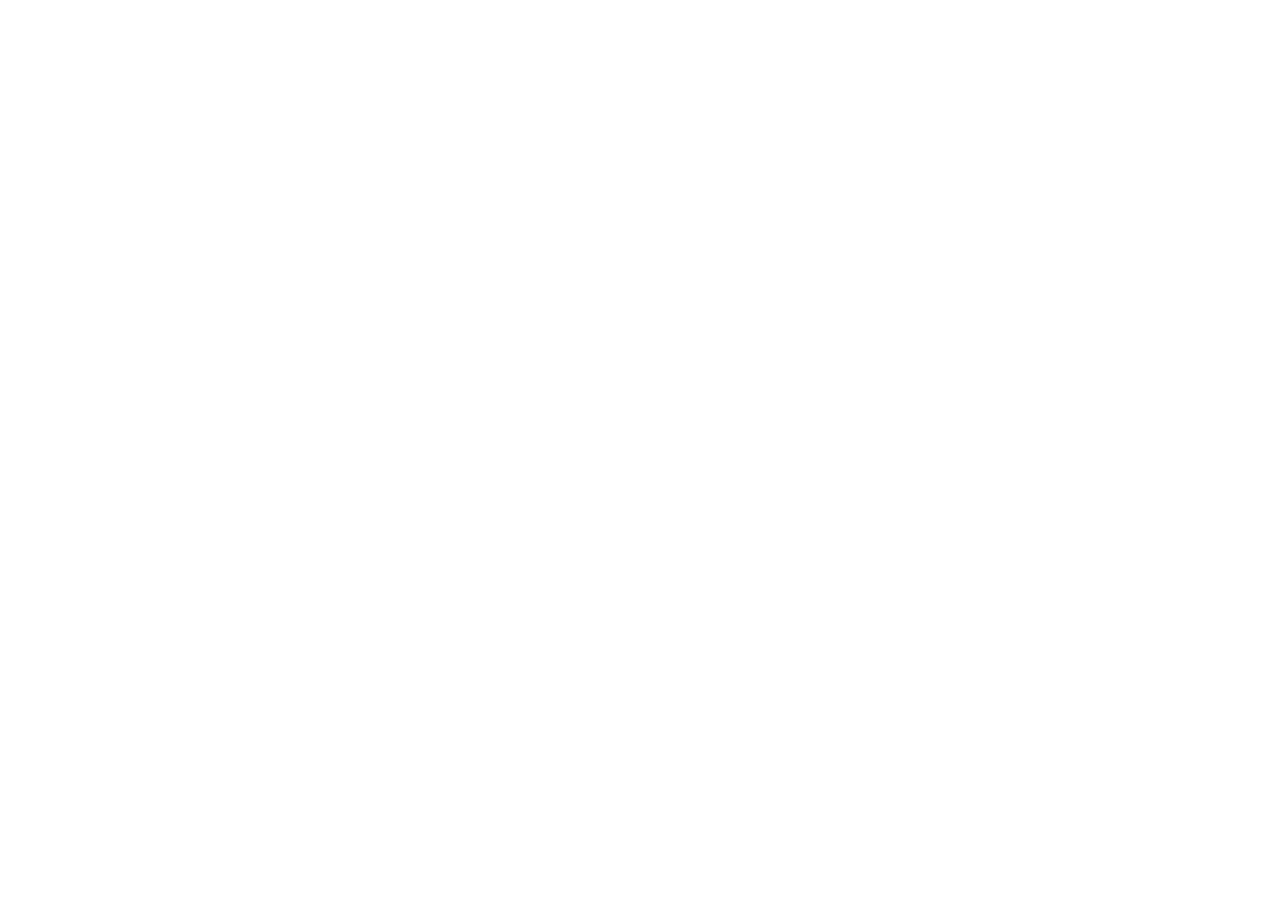
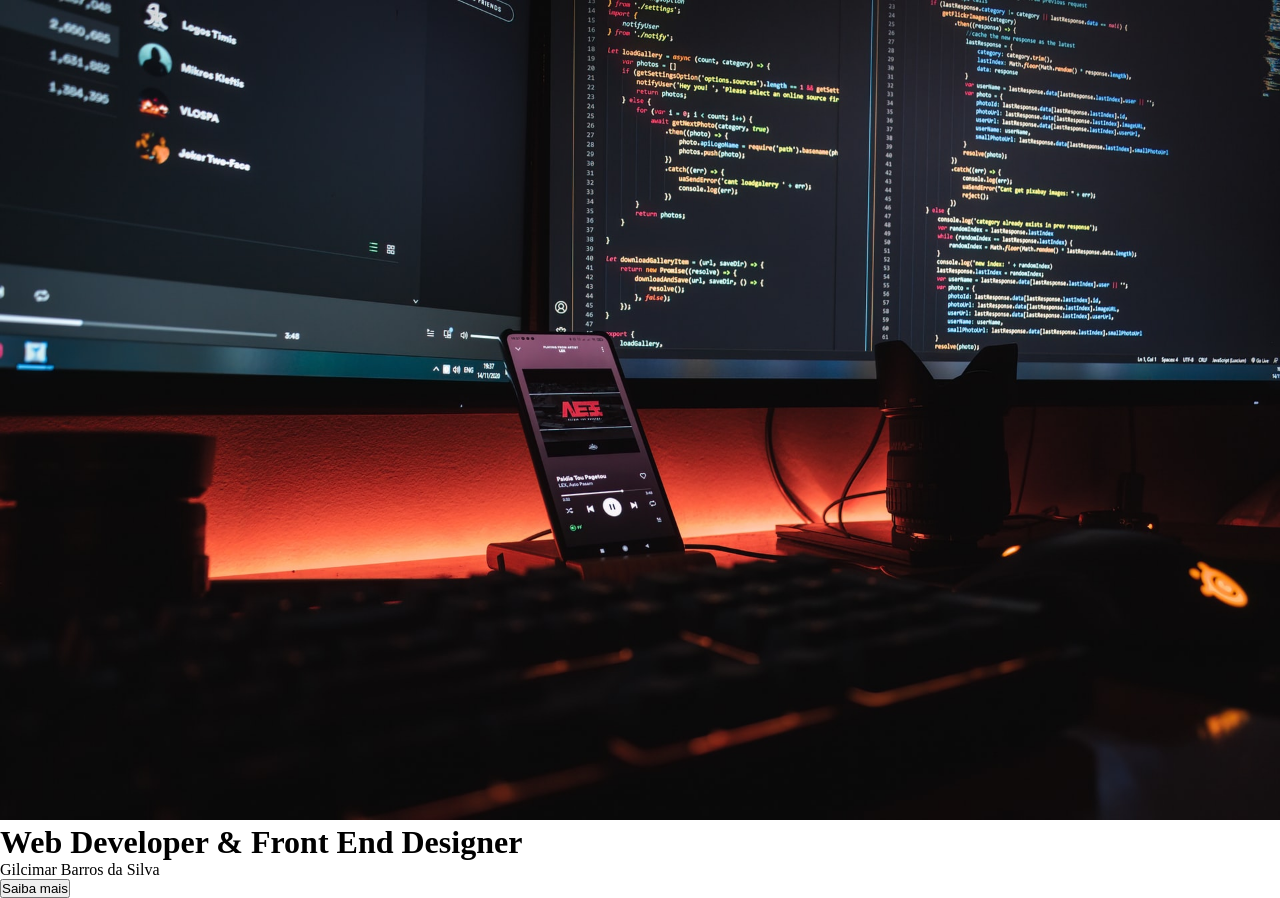
Before and after one commit to gilcimarbarros/Portfolio, a plain HTML site: page index.html in a window 1280 px wide. Before the commit the page ends 800 px from the top, so only its background shows below. Drawn offline with Linux system fonts and the light colour scheme.

Commit message:
Header
Header e organização de arquivos

```diff
--- a/index.html
+++ b/index.html
@@ -5,10 +5,26 @@
     <meta http-equiv="X-UA-Compatible" content="IE=edge">
     <meta name="viewport" content="width=device-width, initial-scale=1.0">
     <link rel="stylesheet" href="style.css">
-    <link rel="shortcut icon" href="favicon.ico" type="image/x-icon">
+    <link rel="apple-touch-icon" sizes="180x180" href="imagens/apple-touch-icon.png">
+    <link rel="icon" type="image/png" sizes="32x32" href="imagens/favicon-32x32.png">
+    <link rel="icon" type="image/png" sizes="16x16" href="imagens/favicon-16x16.png">
+    <link rel="manifest" href="/site.webmanifest">
     <title>Portfolio</title>
 </head>
 <body>
 
+    <div class="container">
+        <header>
+            <div class="img-wrapper">
+                <img src="imagens/bg.jpg" alt="">
+            </div>
+            <h1>Web Developer & Front End Designer</h1>
+            <p>Gilcimar Barros da Silva</p>
+            <button>Saiba mais</button>
+
+        </header>
+
+    </div>
+
 </body>
 </html>
--- a/style.css
+++ b/style.css
@@ -1,3 +1,23 @@
 @import url('https://fonts.googleapis.com/css2?family=Baloo+2:wght@400;500;600;700&family=Josefin+Slab:ital,wght@0,300;0,400;0,600;0,700;1,300;1,400;1,600&family=Mulish:ital,wght@0,200;0,300;0,400;0,500;1,200;1,300;1,400&display=swap');
 
 @import url("https://cdnjs.cloudflare.com/ajax/libs/font-awesome/6.0.0/css/all.min.css");
+
+*{
+    margin:0;
+    padding: 0;
+}
+
+header{
+    width: 100%;
+    height: 100vh;
+}
+
+.img-wrapper{
+    width: 100%;
+    height: 100;
+}
+
+.img-wrapper img{
+    width: 100%;
+    height: 100;
+}
```
Also changed, not shown: imagens/android-chrome-192x192.png (renamed from android-chrome-192x192.png), imagens/android-chrome-512x512.png (renamed from android-chrome-512x512.png), imagens/apple-touch-icon.png (renamed from apple-touch-icon.png), imagens/bg.jpg (added), imagens/favicon-16x16.png (renamed from favicon-16x16.png), imagens/favicon-32x32.png (renamed from favicon-32x32.png), site.webmanifest, 1 other file.
